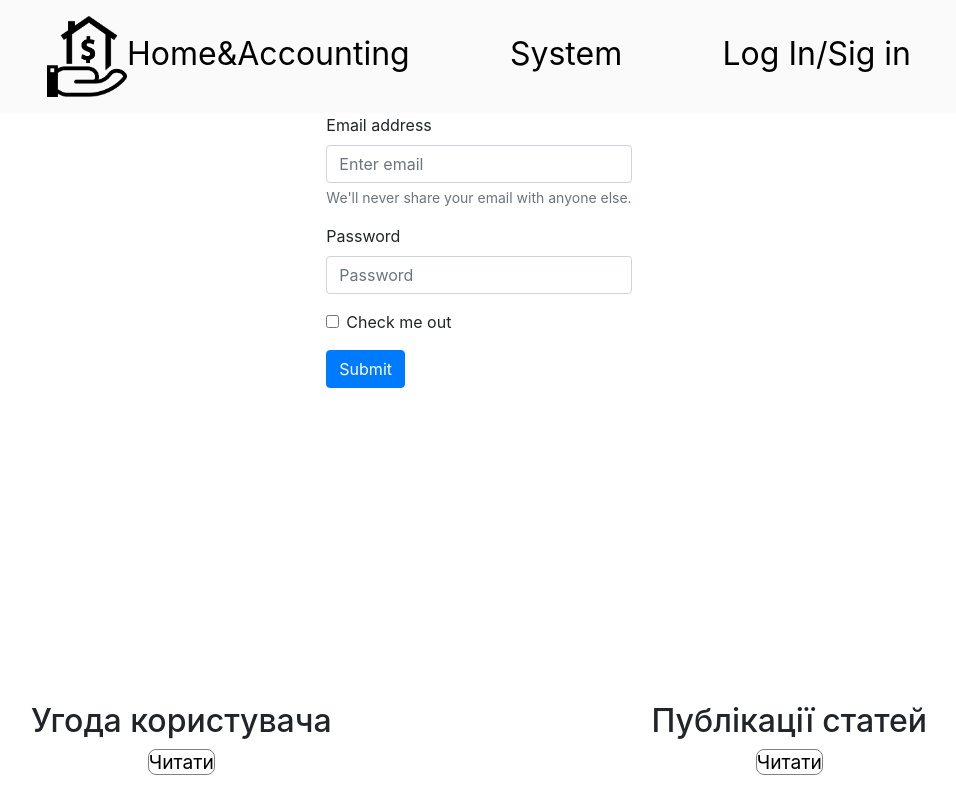
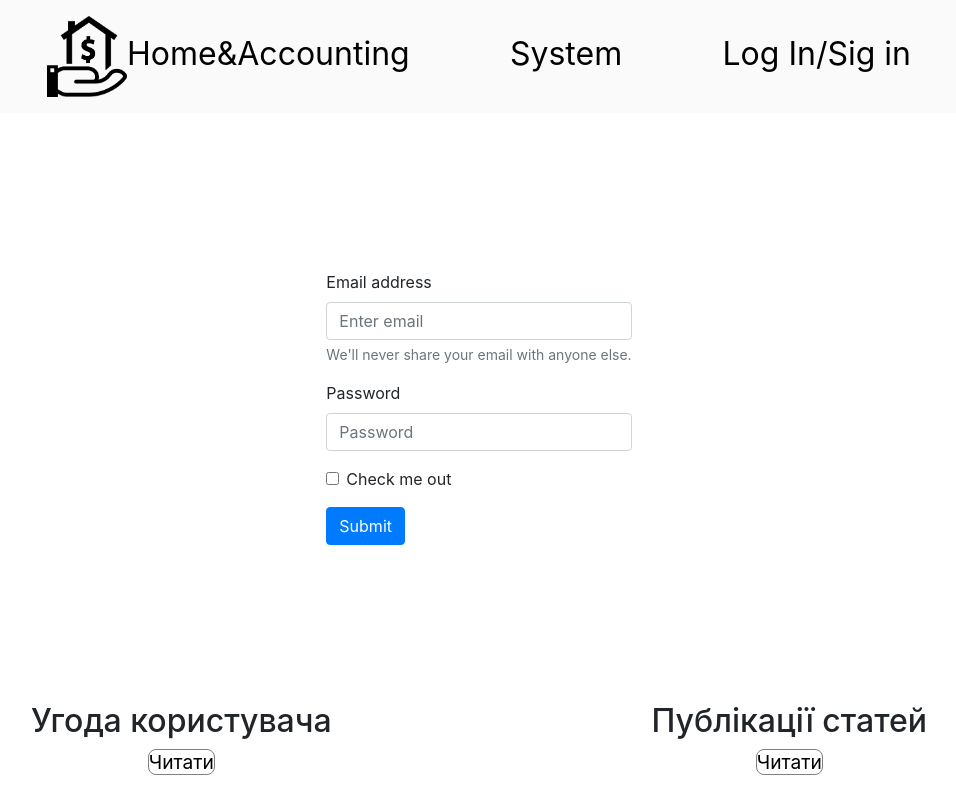
Before and after one commit to DmytooMakar/Home-accounting, a React (Create React App) app: page /authorization in a window 1280 px wide. Shown: the whole page, without its empty margins (161-1117 px from the left). Built offline with nearby package versions, Linux system fonts and the light colour scheme.

Commit message:
add style center Form

```diff
--- a/src/components/Pages/Authorization/Authorization.css
+++ b/src/components/Pages/Authorization/Authorization.css
@@ -1,4 +1,5 @@
 .form-main-authorization {
-    max-width: 25%;
     margin: 0 auto;
+    display: flex;
+    align-items: center;
 }
```
